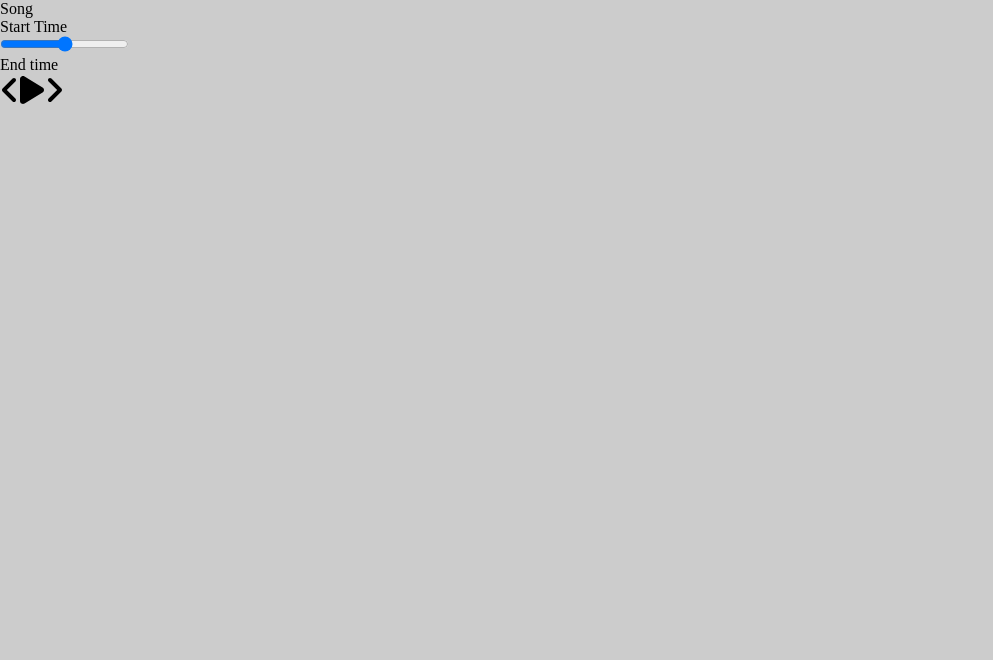
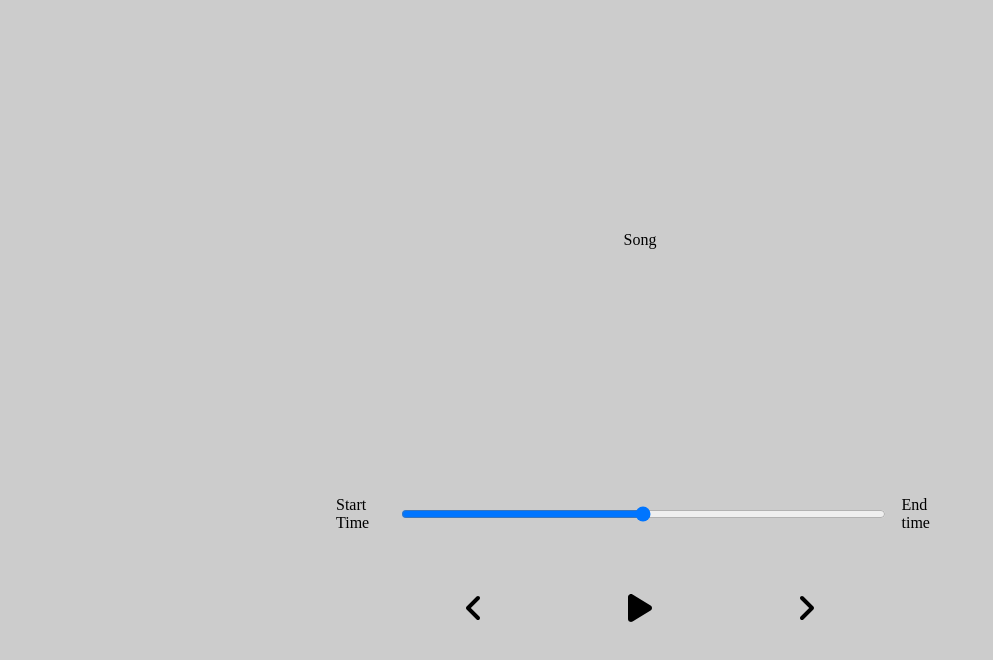
Before and after one commit to hkn96/Music-App, a React (Vite) app in the folder music-player/: page / in a window 1280 px wide. Shown: the top 660 px of the page, without its empty margins (0-993 px from the left). Built offline with nearby package versions, Linux system fonts and the light colour scheme; the HTML template or start-up script is replaced by a standard one.

Commit message:
Initial styling

```diff
--- a/music-player/src/components/Song.jsx
+++ b/music-player/src/components/Song.jsx
@@ -1,7 +1,7 @@
 import React from 'react';
 
 const Song = () => {
-  return <div>Song</div>;
+  return <div className='song-container'>Song</div>;
 };
 
 export default Song;
--- /dev/null
+++ b/music-player/src/styles/_player.scss
@@ -0,0 +1,30 @@
+.player{
+    min-height: 20vh;
+    display: flex;
+    flex-direction: column;
+    align-items: center;
+    justify-content: space-between;
+}
+
+.time-control{
+    width: 50%;
+    display: flex;
+    input{
+        width: 100%;
+        padding: 1rem 2rem;
+    }
+    p{
+        padding: 1rem;
+    }
+}
+
+.play-control{
+    display: flex;
+    justify-content: space-between;
+    align-items: center;
+    padding: 1rem;
+    width: 30%;
+    svg{
+        cursor: pointer;
+    }
+}
--- /dev/null
+++ b/music-player/src/styles/_song.scss
@@ -0,0 +1,7 @@
+.song-container{
+    min-height: 60vh;
+    display: flex;
+    align-items: center;
+    flex-direction: column;
+    justify-content: center;
+}
--- a/music-player/src/styles/app.scss
+++ b/music-player/src/styles/app.scss
@@ -5,3 +5,6 @@
     background-color: #ccc;
 
 }
+
+@import  "./song";
+@import "./player"
```
